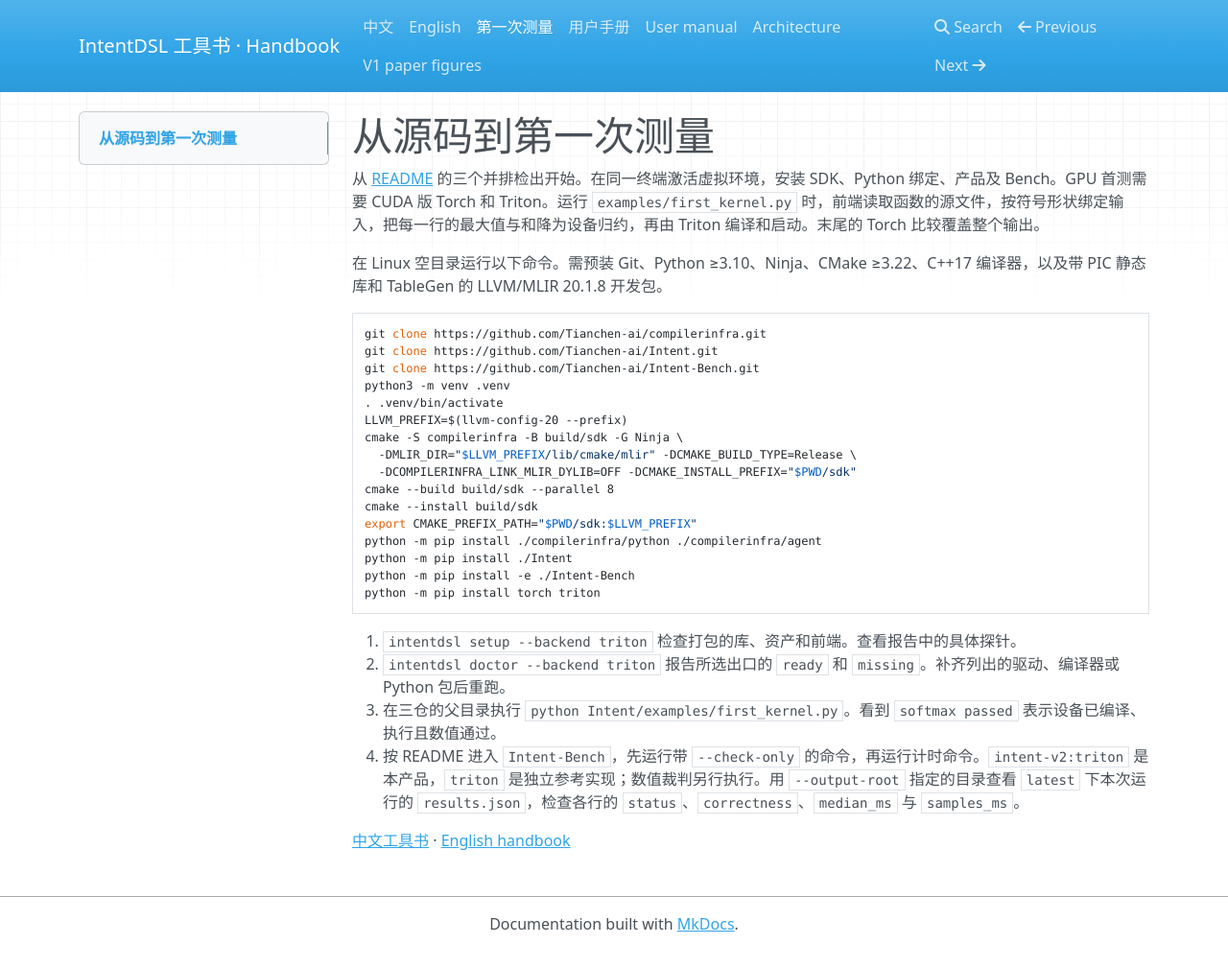
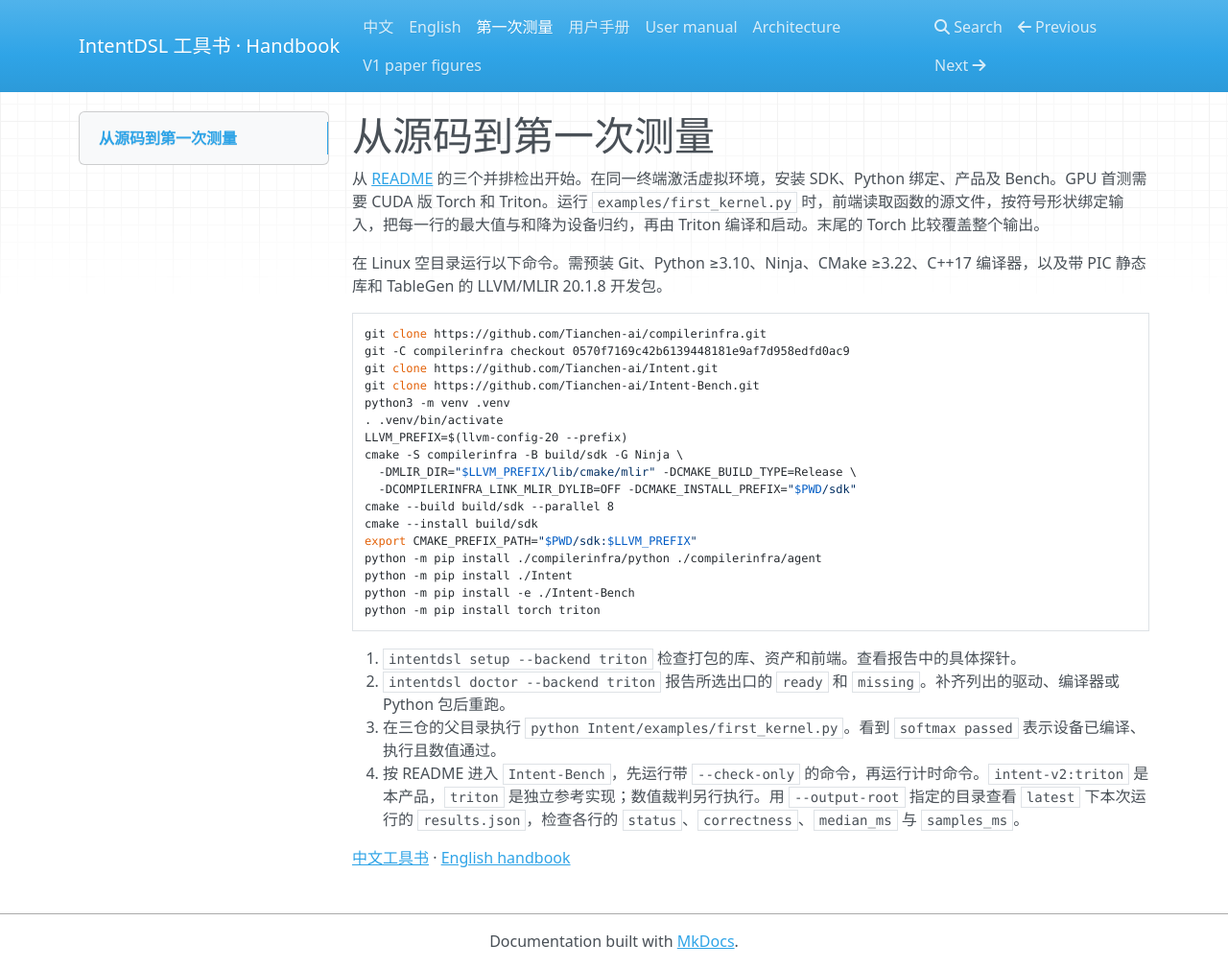
Before and after one commit to Tianchen-ai/Intent, an MkDocs documentation site: the page built from doc/first-route.md, in a window 1280 px wide and 1009 px high. Shown: the whole window at 96% size. Built offline with MkDocs 1.6.1, drawn with Linux system fonts in a browser that asks for light colours; nearby versions of some CDN libraries.

Commit message:
Pin the public SDK revision matching the 0.5.3 product

````diff
--- a/doc/first-route.md
+++ b/doc/first-route.md
@@ -6,6 +6,7 @@
 
 ```sh
 git clone https://github.com/Tianchen-ai/compilerinfra.git
+git -C compilerinfra checkout 0570f7169c42b6139448181e9af7d958edfd0ac9
 git clone https://github.com/Tianchen-ai/Intent.git
 git clone https://github.com/Tianchen-ai/Intent-Bench.git
 python3 -m venv .venv
````
Also changed, not shown: README.md (+1 -0 lines).
